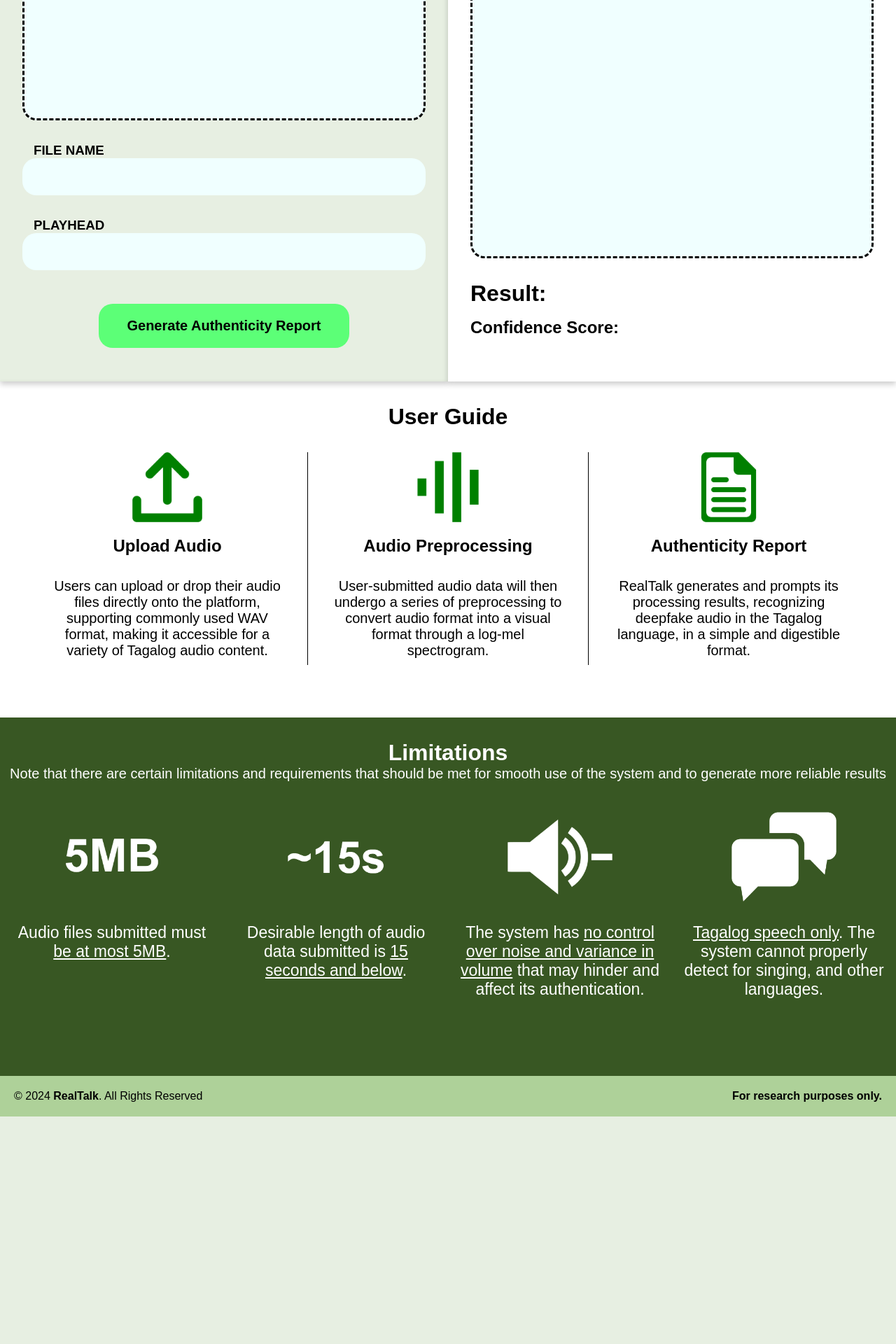
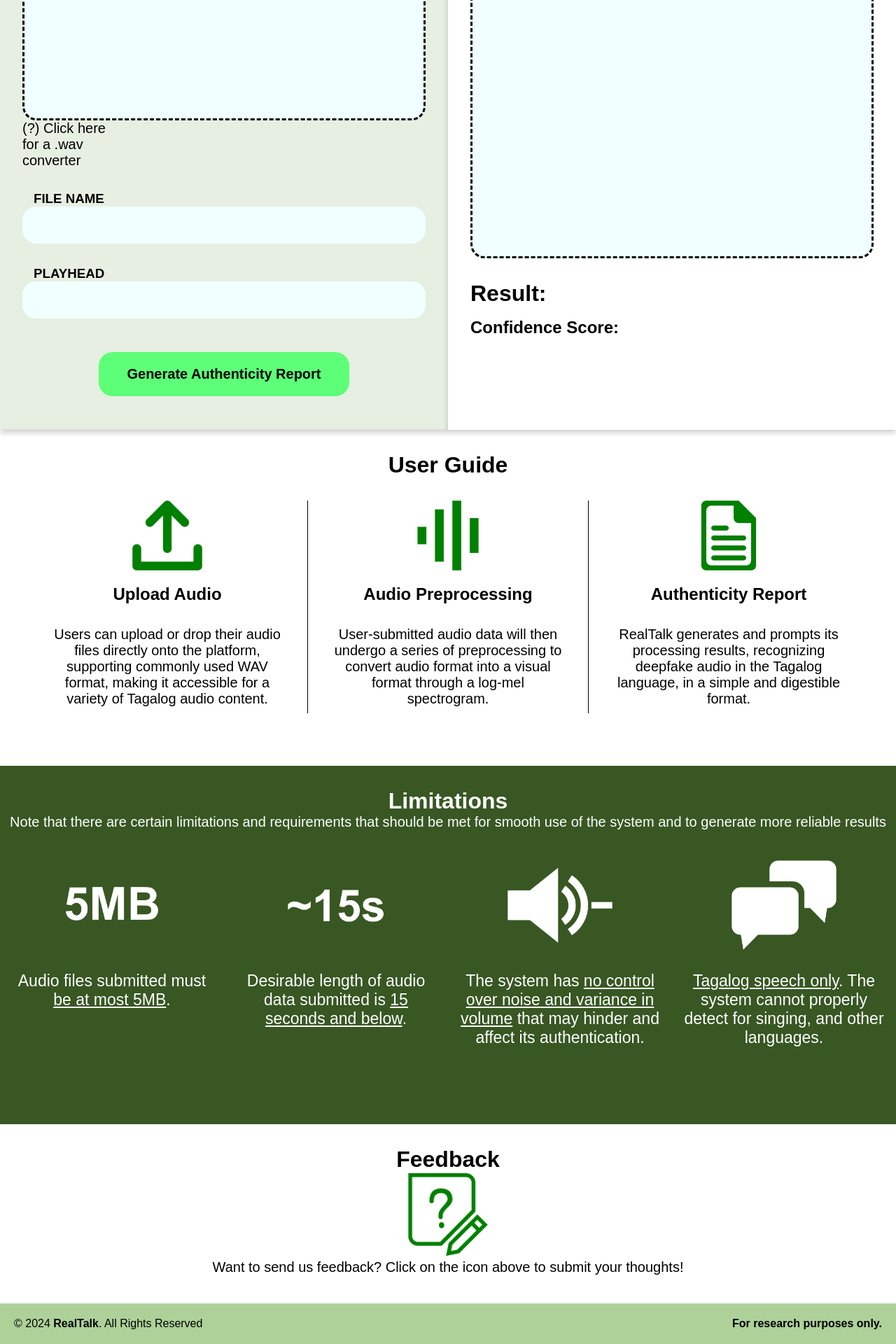
Before and after one commit to DoubleWoot/RealTalk-WitsTech, a React (Vite) app: page /realtalk in a window 1280 px wide. Shown: the part 362-2282 px from the top of the page at 70% size. Before the commit the page ends 1957 px from the top, so only its background shows below. Built offline with nearby package versions, Linux system fonts and the light colour scheme.

Commit message:
added link for survey form and link for .wav converter on Realtalk.tsx page

```diff
--- a/src/components/RealTalk/Realtalk.css
+++ b/src/components/RealTalk/Realtalk.css
@@ -12,7 +12,9 @@
 
 .file_upload_box {
   background-color: azure;
-  margin: 2rem;
+  margin-top: 2rem;
+  margin-left: 2rem;
+  margin-right: 2rem;
   width: auto;
   height: 25rem;
   border-radius: 20px;
@@ -22,6 +24,18 @@
   align-items: center;
   border: 3px dashed;
   cursor: pointer;
+}
+
+.convert_warning {
+  margin-bottom: 2rem;
+  margin-left: 2rem;
+  margin-right: 29rem;
+  font-size: 20px;
+  cursor: pointer;
+}
+
+.convert_warning:hover {
+  text-decoration: underline;
 }
 
 .file_name_title {
@@ -197,3 +211,25 @@
   height: 150px;
   width: auto;
 }
+
+.feedback_container {
+  background-color: white;
+  width: 100%;
+  height: 12rem;
+  text-align: center;
+  padding-top: 2rem;
+  padding-bottom: 2rem;
+}
+
+.feedback_container p {
+  font-size: 20px;
+}
+
+.feedback_icon {
+  height: 120px;
+  width: 120x;
+}
+
+.feedback_icon:hover {
+  cursor: pointer;
+}
--- a/src/components/RealTalk/Realtalk.tsx
+++ b/src/components/RealTalk/Realtalk.tsx
@@ -9,6 +9,7 @@ import seconds_icon from "./seconds_icon.png";
 import speech_icon from "./speech_icon.png";
 import audio_icon from "./audio_icon.png";
 import gear_loading from "./gear_loading.gif";
+import feedback_icon from "./feedback_icon.png";
 
 export default function RealTalk() {
   {
@@ -150,6 +151,14 @@ export default function RealTalk() {
               style={{ display: "none" }}
             />
           </div>
+          <p
+            className="convert_warning"
+            onClick={() => {
+              window.open("https://audio-convert.com", "_blank");
+            }}
+          >
+            (?) Click here for a .wav converter
+          </p>
           <h3 className="file_name_title">FILE NAME</h3>
           <div className="file_name_container">
             {file && <h3 className="file_name"> {file.name} </h3>}
@@ -261,6 +270,25 @@ export default function RealTalk() {
           </div>
         </div>
       </div>
+      <div className="feedback_container">
+        <h1>Feedback</h1>
+        <div className="feedback_inner_container">
+          <img
+            className="feedback_icon"
+            src={feedback_icon}
+            onClick={() =>
+              window.open(
+                "https://docs.google.com/forms/d/e/1FAIpQLSd-wrHB4fLb5DweKcjTlsIxadta3mqyC0DpncTZwLK6CRBb-g/viewform",
+                "_blank"
+              )
+            }
+          />
+          <p>
+            Want to send us feedback? Click on the icon above to submit your
+            thoughts!
+          </p>
+        </div>
+      </div>
     </>
   );
 }
```
Also changed, not shown: src/components/RealTalk/feedback_icon.png (added).
